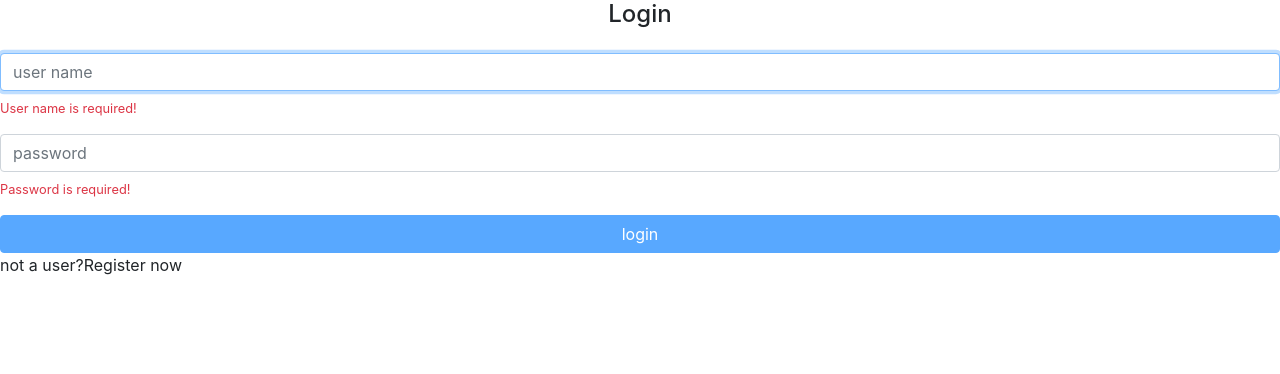
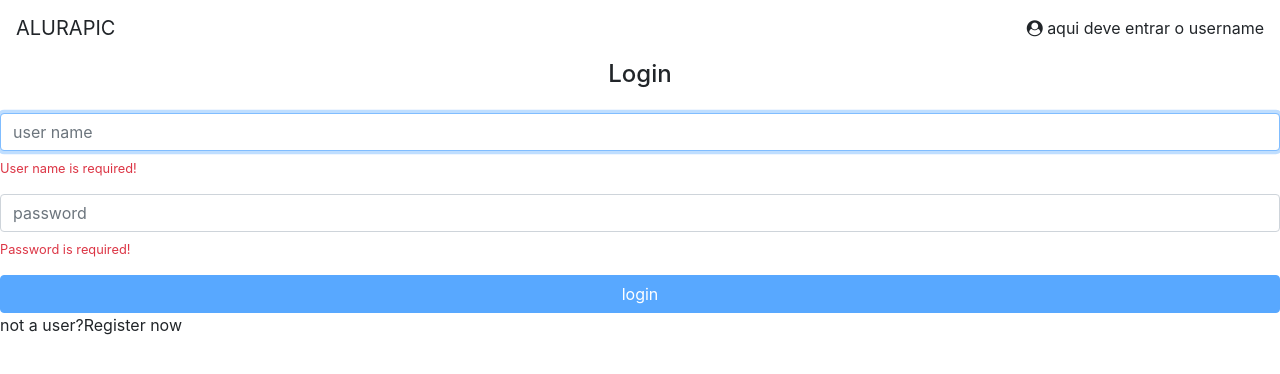
Before and after one commit to Lucasmaciiel/photofinder, an Angular app in the folder alurapic/: page / in a window 1280 px wide. Shown: the top 374 px of the page. Built offline with nearby package versions, Linux system fonts and the light colour scheme.

Commit message:
cabeçalho da aplicação

```diff
--- a/alurapic/src/app/app.component.html
+++ b/alurapic/src/app/app.component.html
@@ -1 +1,2 @@
+<ap-header></ap-header>
 <router-outlet></router-outlet>
--- a/alurapic/src/app/app.module.ts
+++ b/alurapic/src/app/app.module.ts
@@ -6,6 +6,7 @@
 import { AppRoutingModule } from './app.routing.module';
 import { ErrorsModule } from './errors/errors.module';
 import { homeModule } from './home/home.module';
+import { CoreModule } from './core/core.module';
 
 
 @NgModule({
@@ -18,7 +19,8 @@
     PhotosModule,
     AppRoutingModule,
     ErrorsModule,
-    homeModule
+    homeModule,
+    CoreModule
 
   ],
   providers: [],
--- a/alurapic/src/app/core/auth/auth.service.ts
+++ b/alurapic/src/app/core/auth/auth.service.ts
@@ -18,7 +18,7 @@
     .pipe(tap( res => {
       const authToken = res.headers.get('x-access-token');
       this.tokenService.setToken(authToken);
-      window.localStorage.setItem('authToken', authToken);
+     // window.localStorage.setItem('authToken', authToken);
       console.log(`User ${userName} authenticated with token ${authToken}`)
     }))
 
--- /dev/null
+++ b/alurapic/src/app/core/header/header.component.html
@@ -0,0 +1,10 @@
+<header class="fixed-top">
+    <nav class="navbar navbar-light bg-white">
+        <a class="navbar-brand">ALURAPIC</a>
+        <div>
+            <i class="fa fa-user-circle"></i>
+            <a> aqui deve entrar o username</a>
+        </div>
+    </nav>
+
+</header>
--- a/alurapic/src/index.html
+++ b/alurapic/src/index.html
@@ -8,6 +8,13 @@
   <meta name="viewport" content="width=device-width, initial-scale=1">
   <link rel="icon" type="image/x-icon" href="favicon.ico">
 </head>
+
+<style>
+  body {
+    padding-top: 60px ;
+  }
+</style>
+
 <body>
   <app-root></app-root>
 </body>
```
Also changed, not shown: alurapic/src/app/core/core.module.ts (added, +10 -0 lines), alurapic/src/app/core/header/header.component.ts (added, +9 -0 lines).
